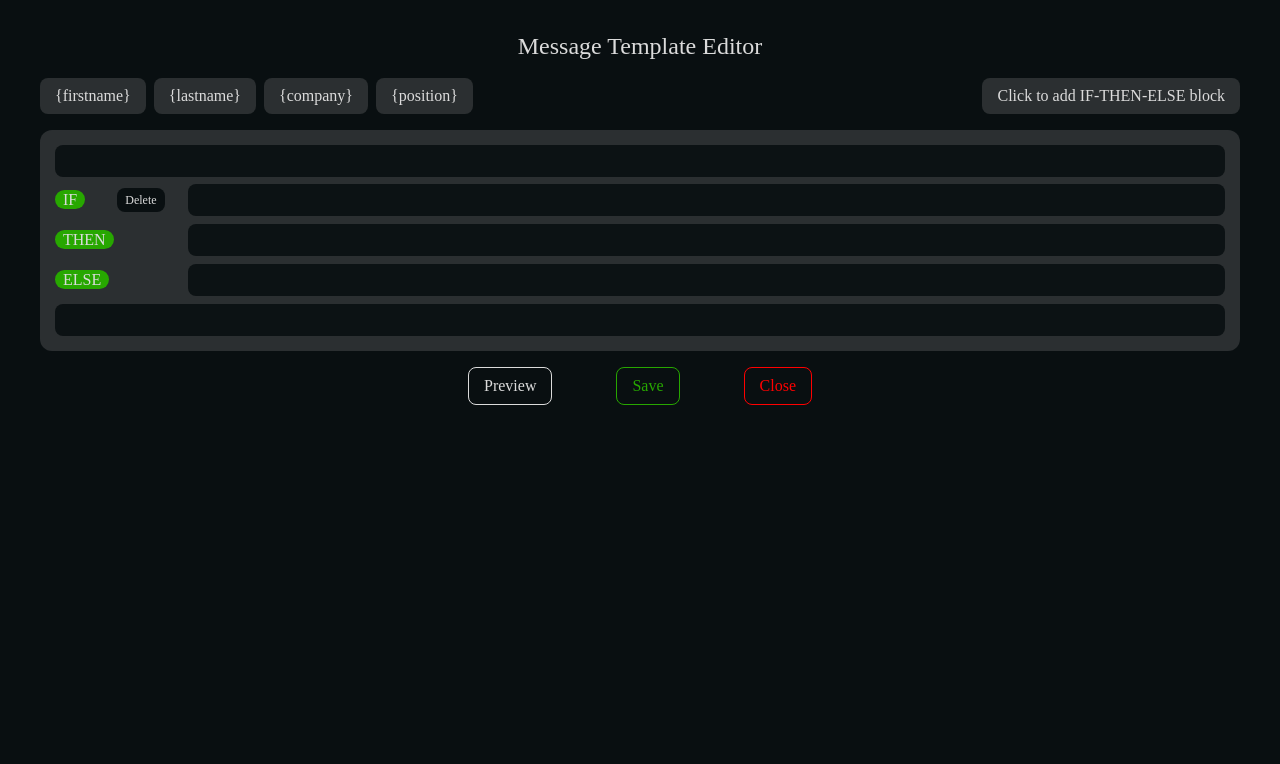
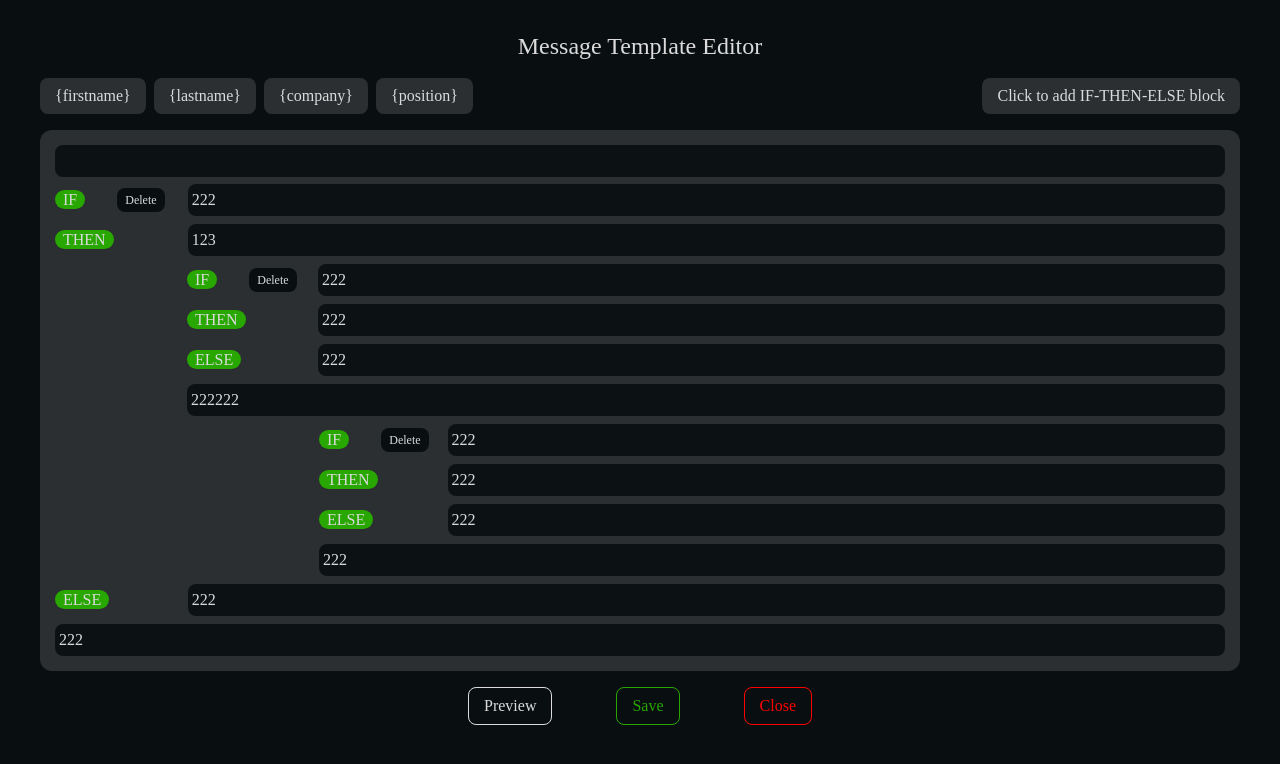
Before and after one commit to Igor21v/template-editor, a React (Create React App) app: page / in a window 1280 px wide. Shown: the top 764 px of the page. Built offline with nearby package versions, Linux system fonts and the light colour scheme.

Commit message:
editing ifBlocks

```diff
--- a/src/pages/MainPage/ui/MainPage.tsx
+++ b/src/pages/MainPage/ui/MainPage.tsx
@@ -4,7 +4,6 @@ import { classNames } from "shared/lib/classNames/classNames";
 import { TemplateEditor } from "widgets/TemplateEditor";
 import { Button } from "shared/ui/Button";
 import { VStack } from "shared/ui/Stack";
-import { resolve } from "path";
 
 interface MainPageProps {
   className?: string;
@@ -13,18 +12,20 @@ interface MainPageProps {
 export const MainPage = memo((props: MainPageProps) => {
   const { className } = props;
   const [templIsOpen, setTemplIsOpen] = useState(true);
-  const saveHandler = async () => {
+  const callbackSave = async () => {
     await new Promise((resolve) =>
       setTimeout(() => console.log("Saved"), 1000)
     );
   };
+  const arrVarNames = ["firstname", "lastname", "company", "position"];
 
   if (templIsOpen) {
     return (
       <div className={classNames(cls.MainPage, {}, [className])}>
         <TemplateEditor
           closeHandler={() => setTemplIsOpen(false)}
-          saveHandler={saveHandler}
+          saveHandler={callbackSave}
+          arrVarNames={arrVarNames}
         />
       </div>
     );
--- a/src/shared/ui/Text/Text.module.css
+++ b/src/shared/ui/Text/Text.module.css
@@ -67,7 +67,7 @@
 .minLineHeight .title {
   line-height: 1.2;
 }
-.card {
+.badge {
   background: var(--green-dark-color);
   border-radius: 12px;
   padding: 1px 8px;
--- a/src/shared/ui/Text/Text.tsx
+++ b/src/shared/ui/Text/Text.tsx
@@ -33,7 +33,7 @@ export interface TextProps {
   HeaderTag?: HeaderTagType;
   italic?: boolean;
   minLineHeight?: boolean;
-  card?: boolean;
+  badge?: boolean;
 }
 
 export const Text = memo((props: TextProps) => {
@@ -49,7 +49,7 @@ export const Text = memo((props: TextProps) => {
     classNameTitle,
     classNameText,
     minLineHeight,
-    card,
+    badge,
   } = props;
 
   const additional = [className, cls[theme], cls[align], cls[size]];
@@ -66,7 +66,7 @@ export const Text = memo((props: TextProps) => {
       )}
       {text && (
         <p
-          className={classNames(cls.text, { [cls.card]: card }, [
+          className={classNames(cls.text, { [cls.badge]: badge }, [
             classNameText,
           ])}
         >
--- a/src/widgets/TemplateEditor/ui/EditorBlock/EditorBlock.module.css
+++ b/src/widgets/TemplateEditor/ui/EditorBlock/EditorBlock.module.css
@@ -4,3 +4,7 @@
 .firstCol {
   width: 150px;
 }
+
+.stringWrapper {
+  width: 100%;
+}
--- a/src/widgets/TemplateEditor/ui/EditorBlock/EditorBlock.tsx
+++ b/src/widgets/TemplateEditor/ui/EditorBlock/EditorBlock.tsx
@@ -1,38 +1,103 @@
 import { memo } from "react";
 import cls from "./EditorBlock.module.css";
-import { classNames } from "shared/lib/classNames/classNames";
 import { HStack, VStack } from "shared/ui/Stack";
 import { TextAreaAutosize } from "shared/ui/TextAreaAutosize";
 import { Text } from "shared/ui/Text";
 import { Button } from "shared/ui/Button";
+import { Card } from "shared/ui/Card";
+
+interface itemIfBlock {
+  value: string;
+  next?: IfBlocksObj;
+}
+
+export interface IfBlocksObj {
+  key?: number;
+  IF?: itemIfBlock;
+  THEN?: itemIfBlock;
+  ELSE?: itemIfBlock;
+  AFTER?: itemIfBlock;
+}
 
 interface EditorBlockProps {
   className?: string;
+  ifBlocksObj: IfBlocksObj;
 }
 
 export const EditorBlock = memo((props: EditorBlockProps) => {
-  const { className } = props;
+  const { ifBlocksObj } = props;
+
+  //Функция рендера блока условий из объекта
+  const renderEditorBlocks = () => {
+    let blockStrings: JSX.Element[] = [];
+    const renderItemBlock = (obj: IfBlocksObj, nesting: number) => {
+      //итерируемся по каждой строке в объекте
+      Object.entries(obj).forEach(([field, value]) => {
+        if (field !== "key") {
+          blockStrings.push(renderString(field, nesting, value.value, obj.key));
+          if (value.next) {
+            renderItemBlock(value.next, nesting + 1);
+          }
+        }
+      });
+    };
+    if (ifBlocksObj.key) {
+      renderItemBlock(ifBlocksObj, 0);
+    }
+    return blockStrings;
+  };
+
+  function renderString(
+    type: string,
+    nesting: number,
+    value: string,
+    key?: number
+  ) {
+    let content = null;
+    switch (type) {
+      case "AFTER":
+        content = (
+          <HStack justify="between" max>
+            <TextAreaAutosize value={value} />
+          </HStack>
+        );
+        break;
+      case "IF":
+        content = (
+          <HStack justify="between" max>
+            <HStack className={cls.firstCol} gap="32" align="center">
+              <Text text="IF" badge />
+              <Button theme="background" size="size_s">
+                Delete
+              </Button>
+            </HStack>
+            <TextAreaAutosize value={value} />
+          </HStack>
+        );
+        break;
+      default:
+        content = (
+          <HStack justify="between" max>
+            <Text text={type} badge className={cls.firstCol} />
+            <TextAreaAutosize value={value} />
+          </HStack>
+        );
+    }
+    return (
+      <div
+        className={cls.stringWrapper}
+        style={{ paddingLeft: nesting * 132 }}
+        key={key + type}
+      >
+        {content}
+      </div>
+    );
+  }
 
   return (
-    <VStack gap="8">
-      <HStack className={cls.row} justify="between" max>
-        <HStack className={cls.firstCol} gap="32" align="center">
-          <Text text="IF" card />
-          <Button theme="background" size="size_s">
-            Delete
-          </Button>
-        </HStack>
-        <TextAreaAutosize />
-      </HStack>
-      <HStack justify="between" max>
-        <Text text="THEN" card className={cls.firstCol} />
-        <TextAreaAutosize />
-      </HStack>
-      <HStack justify="between" max>
-        <Text text="ELSE" card className={cls.firstCol} />
-        <TextAreaAutosize />
-      </HStack>
+    <Card max>
       <TextAreaAutosize />
-    </VStack>
+      <VStack gap="8">{renderEditorBlocks()}</VStack>
+    </Card>
   );
 });
--- a/src/widgets/TemplateEditor/ui/TemplateEditor/TemplateEditor.tsx
+++ b/src/widgets/TemplateEditor/ui/TemplateEditor/TemplateEditor.tsx
@@ -1,4 +1,4 @@
-import { memo, useState } from "react";
+import { memo, useMemo, useState } from "react";
 import cls from "./TemplateEditor.module.css";
 import { classNames } from "shared/lib/classNames/classNames";
 import { TextAreaAutosize } from "shared/ui/TextAreaAutosize";
@@ -7,16 +7,17 @@ import { HStack, VStack } from "shared/ui/Stack";
 import { Text } from "shared/ui/Text";
 import { Button } from "shared/ui/Button";
 import { TemplatePreview } from "../TemplatePreview/TemplatePreview";
-import { EditorBlock } from "../EditorBlock/EditorBlock";
+import { EditorBlock, IfBlocksObj } from "../EditorBlock/EditorBlock";
 
 interface TemplateEditorProps {
   className?: string;
   closeHandler: () => void;
   saveHandler: () => void;
+  arrVarNames: string[];
 }
 
 export const TemplateEditor = memo((props: TemplateEditorProps) => {
-  const { className, closeHandler, saveHandler } = props;
+  const { className, closeHandler, saveHandler, arrVarNames } = props;
   const [isPreview, setIsPreview] = useState(false);
   const onClosePreview = () => {
     setIsPreview(false);
@@ -24,7 +25,57 @@ export const TemplateEditor = memo((props: TemplateEditorProps) => {
   const onShowPreview = () => {
     setIsPreview(true);
   };
+  const renderVarNamemes = useMemo(() => {
+    return arrVarNames.map((badge: string) => (
+      <Button theme="backgroundInverted" key={badge}>{`{${badge}}`}</Button>
+    ));
+  }, [arrVarNames]);
 
+  const ifBlocksObj: IfBlocksObj = {
+    key: 1,
+    IF: {
+      value: "222",
+    },
+    THEN: {
+      value: "123",
+      next: {
+        key: 2,
+        IF: {
+          value: "222",
+        },
+        THEN: {
+          value: "222",
+        },
+        ELSE: {
+          value: "222",
+        },
+        AFTER: {
+          value: "222222",
+          next: {
+            key: 3,
+            IF: {
+              value: "222",
+            },
+            THEN: {
+              value: "222",
+            },
+            ELSE: {
+              value: "222",
+            },
+            AFTER: {
+              value: "222",
+            },
+          },
+        },
+      },
+    },
+    ELSE: {
+      value: "222",
+    },
+    AFTER: {
+      value: "222",
+    },
+  };
   return (
     <VStack
       align="center"
@@ -38,21 +89,12 @@ export const TemplateEditor = memo((props: TemplateEditorProps) => {
         className={cls.title}
       />
       <HStack max justify="between" align="center">
-        <HStack gap="8">
-          <Button theme="backgroundInverted">{"{firstname}"}</Button>
-          <Button theme="backgroundInverted">{"{lastname}"}</Button>
-          <Button theme="backgroundInverted">{"{company}"}</Button>
-          <Button theme="backgroundInverted">{"{position}"}</Button>
-        </HStack>
+        <HStack gap="8">{renderVarNamemes}</HStack>
         <Button theme="backgroundInverted" size="size_m">
           Click to add IF-THEN-ELSE block
         </Button>
       </HStack>
-
-      <Card max className={cls.card}>
-        <TextAreaAutosize />
-        <EditorBlock />
-      </Card>
+      <EditorBlock ifBlocksObj={ifBlocksObj} />
       <HStack max justify="center" gap="64">
         <Button onClick={onShowPreview}>Preview</Button>
         <Button theme="outlineGreen" onClick={saveHandler}>
```
